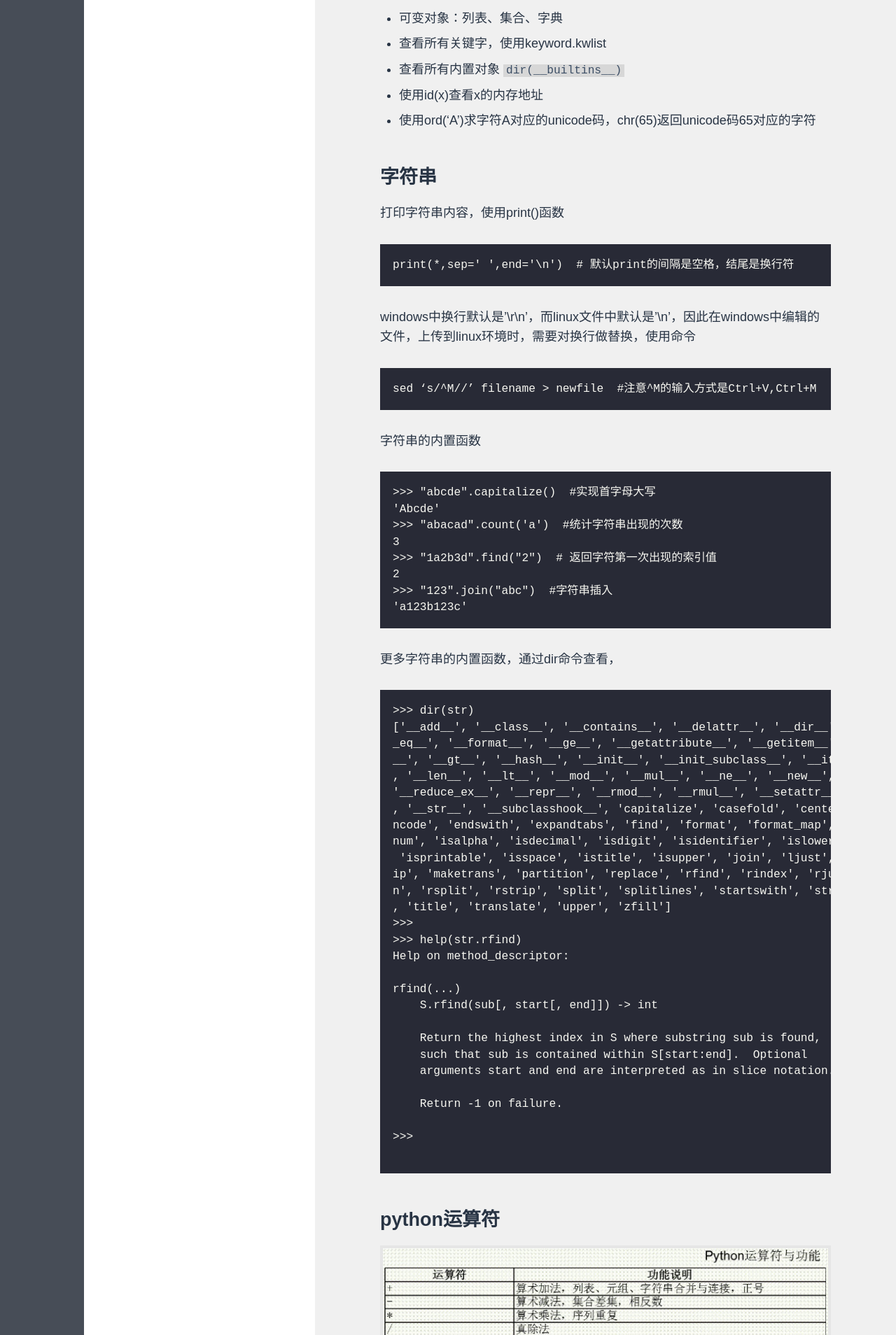
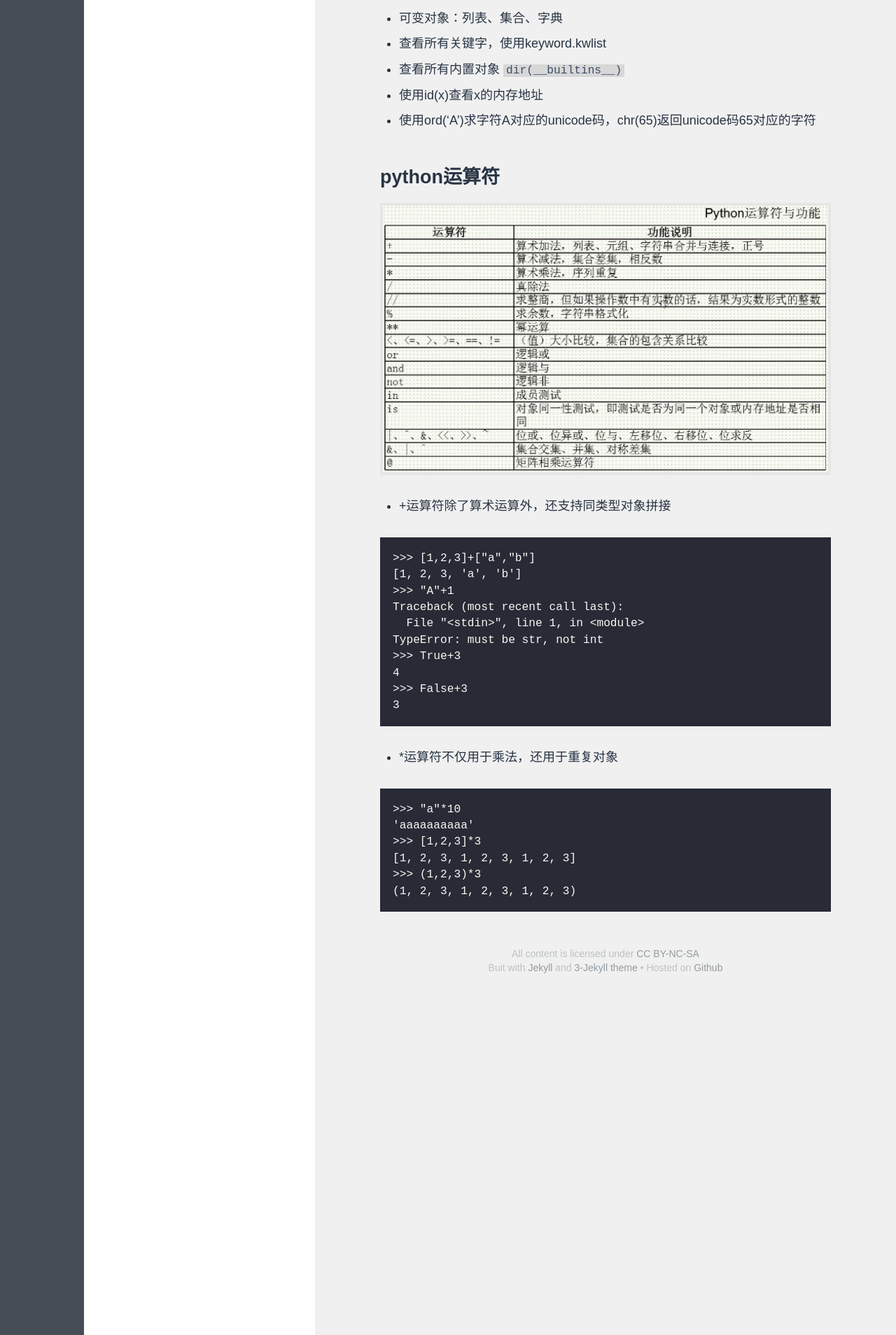
Before and after one commit to liuxinhuayu/liuxinhuayu.github.io, a Jekyll site: the page built from _posts/language/python/2018-04-05-python-basic.md, in a window 1280 px wide. Shown: the part 2099-4007 px from the top of the page at 70% size. Built offline with Jekyll 4.4.1, drawn with Linux system fonts in a browser that asks for light colours; some web fonts are replaced.

````diff
--- a/_posts/language/python/2018-04-05-python-basic.md
+++ b/_posts/language/python/2018-04-05-python-basic.md
@@ -76,64 +76,6 @@ False
 * 使用id(x)查看x的内存地址
 * 使用ord('A')求字符A对应的unicode码，chr(65)返回unicode码65对应的字符
 
-## 字符串
-
-打印字符串内容，使用print()函数
-```
-print(*,sep=' ',end='\n')  # 默认print的间隔是空格，结尾是换行符
-```
-
-windows中换行默认是'\r\n'，而linux文件中默认是'\n'，因此在windows中编辑的文件，上传到linux环境时，需要对换行做替换，使用命令
-
-```
-sed ‘s/^M//’ filename > newfile  #注意^M的输入方式是Ctrl+V,Ctrl+M
-```
-字符串的内置函数
-
-```
->>> "abcde".capitalize()  #实现首字母大写
-'Abcde'
->>> "abacad".count('a')  #统计字符串出现的次数
-3
->>> "1a2b3d".find("2")  # 返回字符第一次出现的索引值
-2
->>> "123".join("abc")  #字符串插入
-'a123b123c'
-```
-
-更多字符串的内置函数，通过dir命令查看，
-
-```
->>> dir(str)
-['__add__', '__class__', '__contains__', '__delattr__', '__dir__', '__doc__', '_
-_eq__', '__format__', '__ge__', '__getattribute__', '__getitem__', '__getnewargs
-__', '__gt__', '__hash__', '__init__', '__init_subclass__', '__iter__', '__le__'
-, '__len__', '__lt__', '__mod__', '__mul__', '__ne__', '__new__', '__reduce__',
-'__reduce_ex__', '__repr__', '__rmod__', '__rmul__', '__setattr__', '__sizeof__'
-, '__str__', '__subclasshook__', 'capitalize', 'casefold', 'center', 'count', 'e
-ncode', 'endswith', 'expandtabs', 'find', 'format', 'format_map', 'index', 'isal
-num', 'isalpha', 'isdecimal', 'isdigit', 'isidentifier', 'islower', 'isnumeric',
- 'isprintable', 'isspace', 'istitle', 'isupper', 'join', 'ljust', 'lower', 'lstr
-ip', 'maketrans', 'partition', 'replace', 'rfind', 'rindex', 'rjust', 'rpartitio
-n', 'rsplit', 'rstrip', 'split', 'splitlines', 'startswith', 'strip', 'swapcase'
-, 'title', 'translate', 'upper', 'zfill']
->>>
->>> help(str.rfind)
-Help on method_descriptor:
-
-rfind(...)
-    S.rfind(sub[, start[, end]]) -> int
-
-    Return the highest index in S where substring sub is found,
-    such that sub is contained within S[start:end].  Optional
-    arguments start and end are interpreted as in slice notation.
-
-    Return -1 on failure.
-
->>>
-
-```
-
 ## python运算符
 
 ![python](/assets/img/2018-04-06-python.jpg)
````
